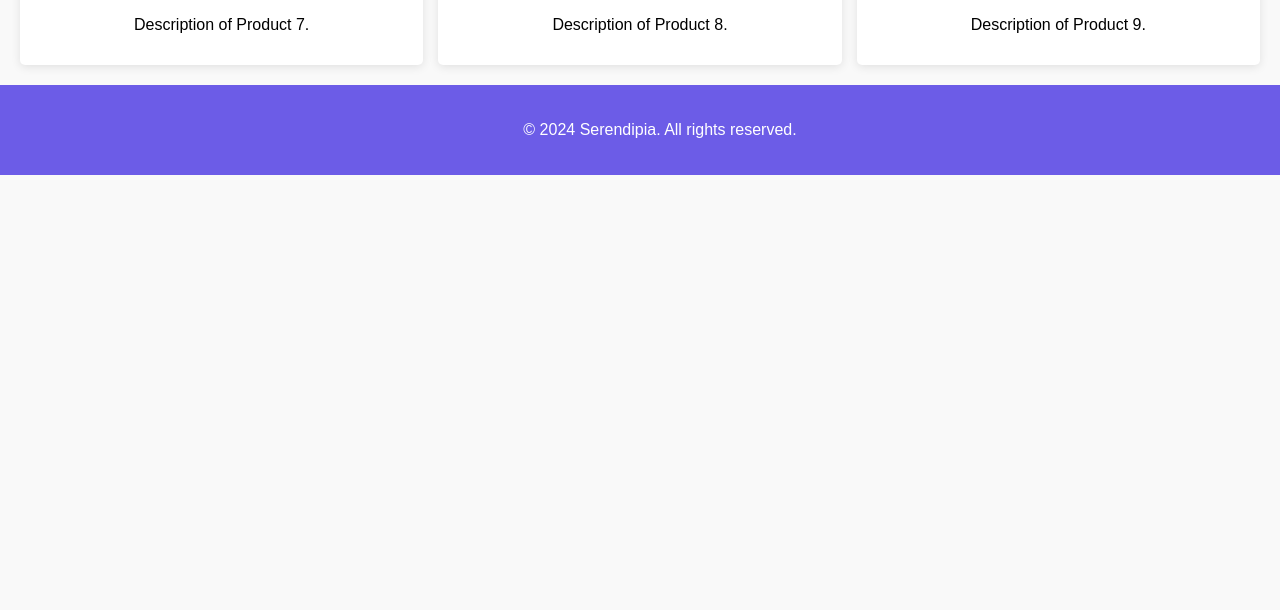
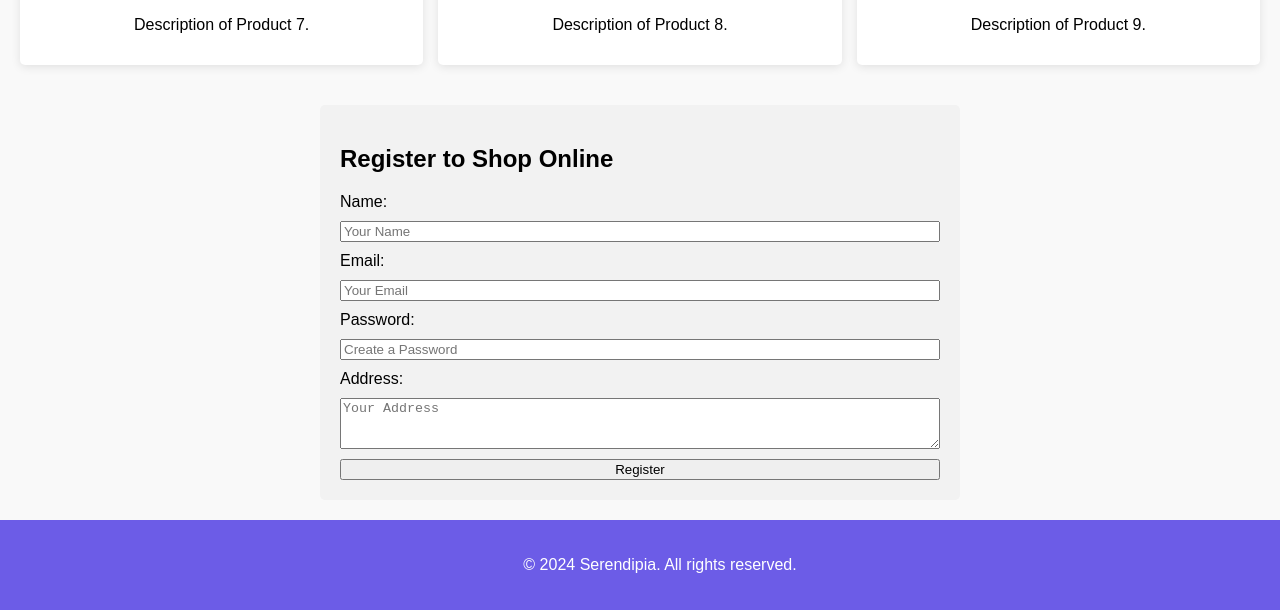
Before and after one commit to revou-fsse-oct24/module-1-sabrinaurellia, a plain HTML site: page index.html in a window 1280 px wide. Shown: the part 663-1273 px from the top of the page. Before the commit the page ends 838 px from the top, so only its background shows below. Drawn offline with Linux system fonts and the light colour scheme.

Commit message:
Update index.html

```diff
--- a/index.html
+++ b/index.html
@@ -3,7 +3,7 @@
 <head>
     <meta charset="UTF-8">
     <meta name="viewport" content="width=device-width, initial-scale=1.0">
-    <title>Serendipia</title>
+    <title>Serendipia - Online Shop</title>
     <style>
         body {
             font-family: Arial, sans-serif;
@@ -39,6 +39,19 @@
             width: 100%;
             height: auto;
         }
+        #registration {
+            background-color: #f2f2f2;
+            padding: 20px;
+            border-radius: 5px;
+            margin: 20px auto;
+            width: 80%;
+            max-width: 600px;
+        }
+        form {
+            display: flex;
+            flex-direction: column;
+            gap: 10px;
+        }
         footer {
             text-align: center;
             padding: 20px;
@@ -53,7 +66,7 @@
 <body>
     <header>
         <h1>Welcome to Serendipia</h1>
-        <p>First Hand Open PO Sourced Directly</p>
+        <p>Open PO Directly from Asia</p>
     </header>
 
     <section id="intro">
@@ -108,6 +121,25 @@
         </div>
     </section>
 
+    <section id="registration">
+        <h2>Register to Shop Online</h2>
+        <form>
+            <label for="name">Name:</label>
+            <input type="text" id="name" name="name" placeholder="Your Name" required>
+
+            <label for="email">Email:</label>
+            <input type="email" id="email" name="email" placeholder="Your Email" required>
+
+            <label for="password">Password:</label>
+            <input type="password" id="password" name="password" placeholder="Create a Password" required>
+
+            <label for="address">Address:</label>
+            <textarea id="address" name="address" placeholder="Your Address" rows="3" required></textarea>
+
+            <input type="submit" value="Register">
+        </form>
+    </section>
+
     <footer>
         <p>&copy; 2024 Serendipia. All rights reserved.</p>
     </footer>
```
